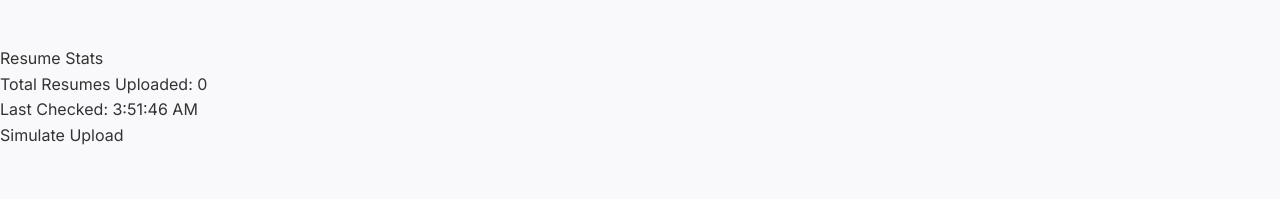
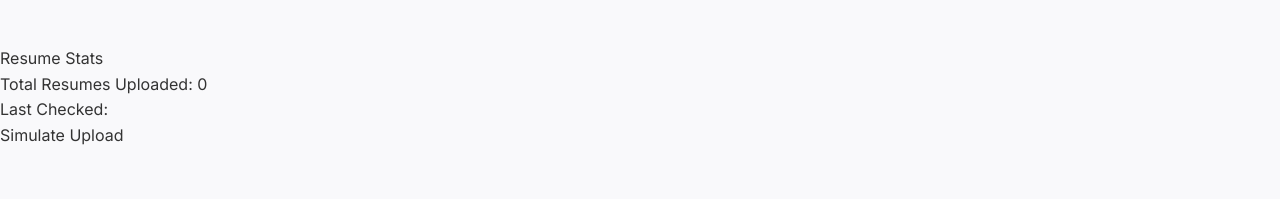
Before and after one commit to Sonikaelangovan/resume-screener-app, a Next.js app: page / in a window 1280 px wide. Shown: the part 1101-1300 px from the top of the page. Built offline with nearby package versions, Linux system fonts and the light colour scheme.

Commit message:
Update ResumeStats.js

```diff
--- a/src/components/ResumeStats.js
+++ b/src/components/ResumeStats.js
@@ -1,27 +1,42 @@
-import React, { useState, useEffect } from 'react';
+import { useEffect, useState } from 'react';
 
-export default function ResumeStats() {
-  const [uploadCount, setUploadCount] = useState(0);
-  const [timestamp, setTimestamp] = useState('');
+const ResumeStats = () => {
+  const [resumeCount, setResumeCount] = useState(0);
+  const [lastChecked, setLastChecked] = useState('');
 
   useEffect(() => {
-    const interval = setInterval(() => {
-      setTimestamp(new Date().toLocaleTimeString());
-    }, 1000);
+    const updateStats = () => {
+      const files = document.getElementById('resumes')?.files;
+      if (files && files.length > 0) {
+        setResumeCount(files.length);
+      }
+      const now = new Date();
+      setLastChecked(now.toLocaleTimeString());
+    };
 
-    return () => clearInterval(interval);
+    const form = document.getElementById('uploadForm');
+    form?.addEventListener('submit', updateStats);
+
+    return () => {
+      form?.removeEventListener('submit', updateStats);
+    };
   }, []);
 
-  const incrementCount = () => {
-    setUploadCount(uploadCount + 1);
-  };
+  return (
+    <section className="stats-section">
+      <h3>Resume Stats</h3>
+      <p>Total Resumes Uploaded: {resumeCount}</p>
+      <p>Last Checked: {lastChecked}</p>
+      <button onClick={() => {
+        const now = new Date();
+        setLastChecked(now.toLocaleTimeString());
+        const files = document.getElementById('resumes')?.files;
+        setResumeCount(files?.length || 0);
+      }}>
+        Simulate Upload
+      </button>
+    </section>
+  );
+};
 
-  return (
-    <div>
-      <h2>Resume Stats</h2>
-      <p>Total Resumes Uploaded: {uploadCount}</p>
-      <p>Last Checked: {timestamp}</p>
-      <button onClick={incrementCount}>Simulate Upload</button>
-    </div>
-  );
-}
+export default ResumeStats;
```
